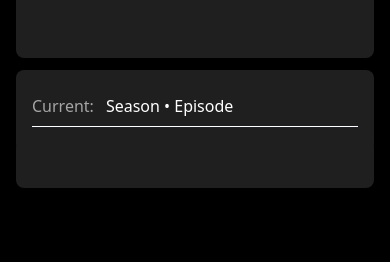
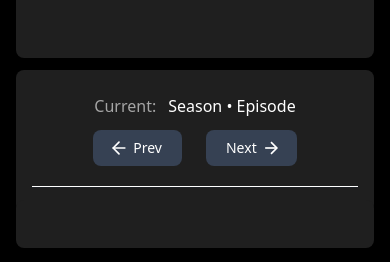
Before and after one commit to femke77/movies-and-tv, a React (Vite) app: page /watch/tv/1/1/1 in a window 390 px wide. Shown: the part 290-552 px from the top of the page. Built offline with nearby package versions, Linux system fonts and the light colour scheme; no server answers.

Commit message:
tv page player controls and header responsive

```diff
--- /dev/null
+++ b/src/components/WatchBackBtn.tsx
@@ -0,0 +1,30 @@
+const WatchPrevBtn = () => {
+  const watchPrev = () => {
+    console.log("watchPrev");
+  };
+  return (
+    <button
+      className="back-button flex hover:cursor-pointer p-2 px-4 mx-2 bg-gray-700 pr-5 rounded-lg"
+      onClick={watchPrev}
+    >
+      <svg
+        xmlns="http://www.w3.org/2000/svg"
+        width="20"
+        height="20"
+        viewBox="0 0 24 24"
+        fill="none"
+        stroke="currentColor"
+        strokeWidth="2"
+        strokeLinecap="round"
+        strokeLinejoin="round"
+        className="lucide lucide-arrow-left"
+      >
+        <path d="m12 19-7-7 7-7"></path>
+        <path d="M19 12H5"></path>
+      </svg>
+      <p className="text-sm ml-1"> Prev</p>
+    </button>
+  );
+};
+
+export default WatchPrevBtn;
--- /dev/null
+++ b/src/components/WatchNextBtn.tsx
@@ -0,0 +1,31 @@
+const WatchNextBtn = () => {
+  const watchNext = () => {
+    console.log("Watch Next");
+  };
+
+  return (
+    <button
+    className="next-button flex hover:cursor-pointer mx-2 bg-gray-700 p-2 px-4 pl-5 rounded-lg"
+    onClick={watchNext}
+    >
+      <p className="text-sm mr-1"> Next</p>
+      <svg
+        xmlns="http://www.w3.org/2000/svg"
+        width="20"
+        height="20"
+        viewBox="0 0 24 24"
+        fill="none"
+        stroke="#ffffff"
+        strokeWidth="2"
+        stroke-Linecap="round"
+        stroke-Linejoin="round"
+        className="lucide lucide-arrow-right"
+      >
+        <path d="M5 12h14" />
+        <path d="m12 5 7 7-7 7" />
+      </svg>
+    </button>
+  );
+};
+
+export default WatchNextBtn;
--- a/src/pages/watchPages/WatchTV.tsx
+++ b/src/pages/watchPages/WatchTV.tsx
@@ -7,6 +7,8 @@ import { useWatchDetails } from "../../hooks/useItemOrWatchDetail";
 import WatchDescription from "../../components/WatchDescription";
 import BackButton from "../../components/BackBtn";
 import FullscreenBtn from "../../components/FullScreenBtn";
+import WatchPrevBtn from "../../components/WatchBackBtn";
+import WatchNextBtn from "../../components/WatchNextBtn";
 
 const WatchTV = () => {
   const { series_id } = useParams<{ series_id: string }>();
@@ -22,7 +24,7 @@ const WatchTV = () => {
               <BackButton />
             </div>
             {series && (
-              <p className="font-bold">{series.original_name || ""}</p>
+              <p className="font-bold truncate text-ellipsis mx-6" title={series.original_name}>{series.original_name || ""}</p>
             )}
 
             <div>
@@ -43,20 +45,29 @@ const WatchTV = () => {
                 ></iframe> */}
             </div>
 
-            <div className="rounded-lg flex align-center justify-between gap-[16px] -my-[12px] p-[16px] bg-[#1f1f1f]">
+            <div className="rounded-lg flex items-center justify-between gap-[16px] -my-[12px] p-[16px] bg-[#1f1f1f]">
               {/* player controls (for tv) */}
               <div className="flex flex-col gap-2 w-full py-2">
-                <div>
-                  <p className="text-[#fff9] flex">
+                <div className="flex justify-center  sm:justify-between items-center flex-wrap">
+                  <p className="text-[#fff9] flex mx-5 sm:mx-0">
                     Current:{" "}
                     <p className="text-white ml-3">
-                      Season {series?.episodes?.[series.season_number - 1].season_number} &#x2022; Episode{" "}
+                      Season{" "}
+                      {
+                        series?.episodes?.[series.season_number - 1]
+                          .season_number
+                      }{" "}
+                      &#x2022; Episode{" "}
                       {
                         series?.episodes?.[series.season_number - 1]
                           ?.episode_number
                       }
-                    </p>{" "}
+                    </p>
                   </p>
+                  <div className="flex gap-2 my-3 mx-5 sm:mx-0">
+                    <WatchPrevBtn />
+                    <WatchNextBtn />
+                  </div>
                 </div>
                 <hr className="h-0.5 w-full bg-gray-800/30 text-white" />
               </div>
```
